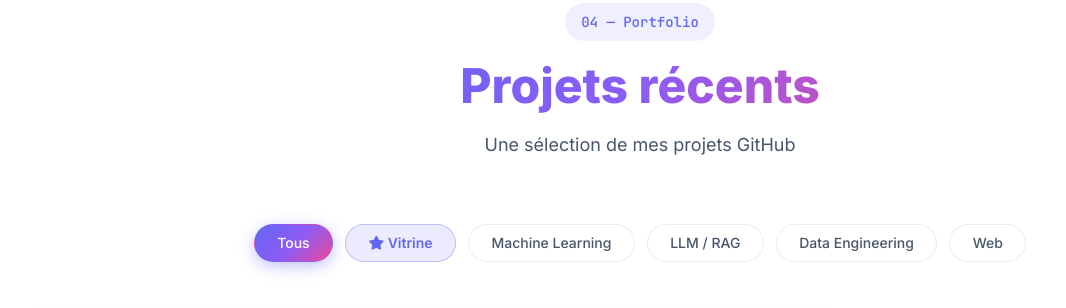
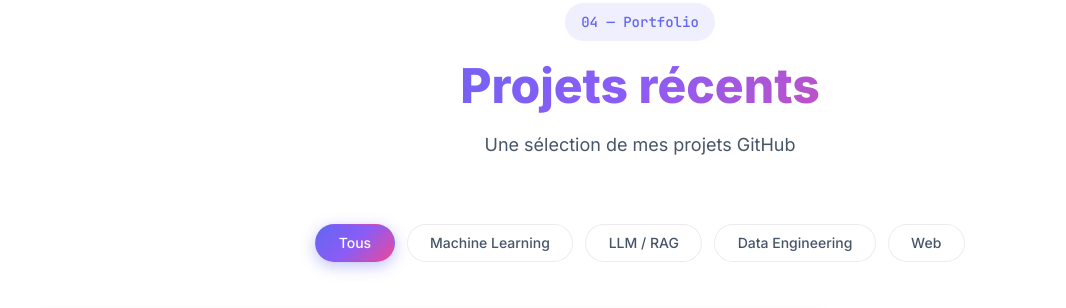
Before and after one commit to yacineberkani/yacineberkani.github.io, a plain HTML site: page index.html in a window 1280 px wide. Shown: the part 5332-5640 px from the top of the page, without its empty margins (0-1066 px from the left). Drawn offline with nearby package versions, Linux system fonts and the light colour scheme.

Commit message:
Remove 'Vitrine' filter button from index.html
Removed 'Vitrine' filter button from project filters.

```diff
--- a/index.html
+++ b/index.html
@@ -472,7 +472,6 @@
 
             <div class="project-filters" data-aos="fade-up">
                 <button class="filter-btn active" data-filter="all">Tous</button>
-                <button class="filter-btn filter-vitrine" data-filter="vitrine"><i class="fas fa-star"></i> Vitrine</button>
                 <button class="filter-btn" data-filter="ml">Machine Learning</button>
                 <button class="filter-btn" data-filter="llm">LLM / RAG</button>
                 <button class="filter-btn" data-filter="data">Data Engineering</button>
```
